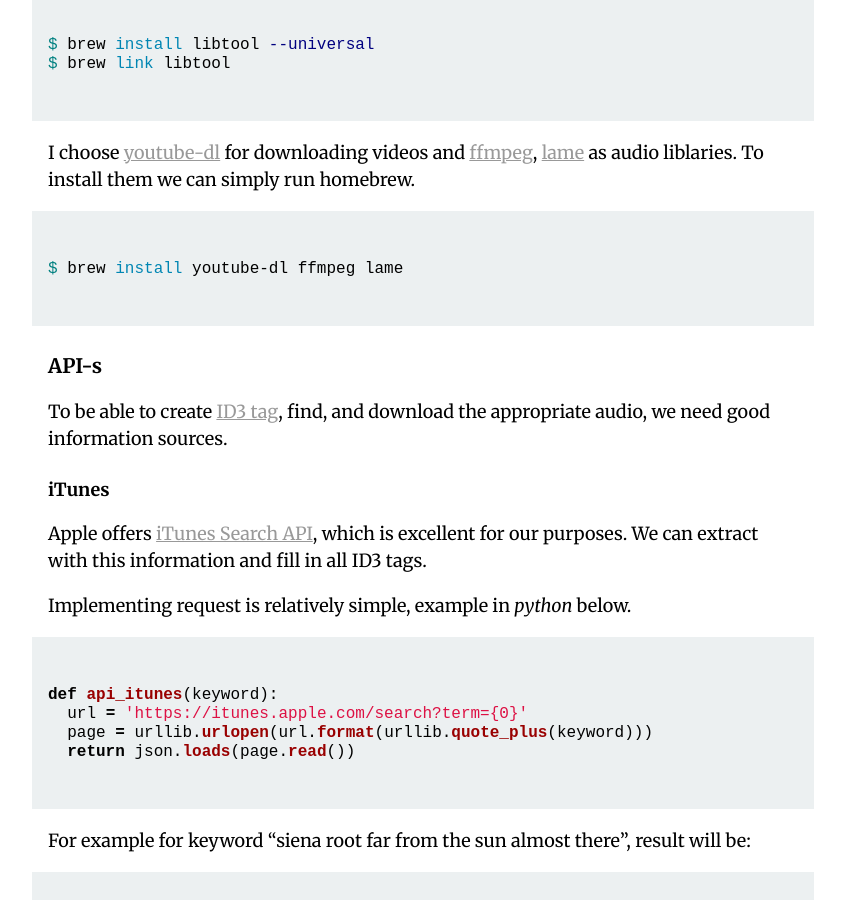
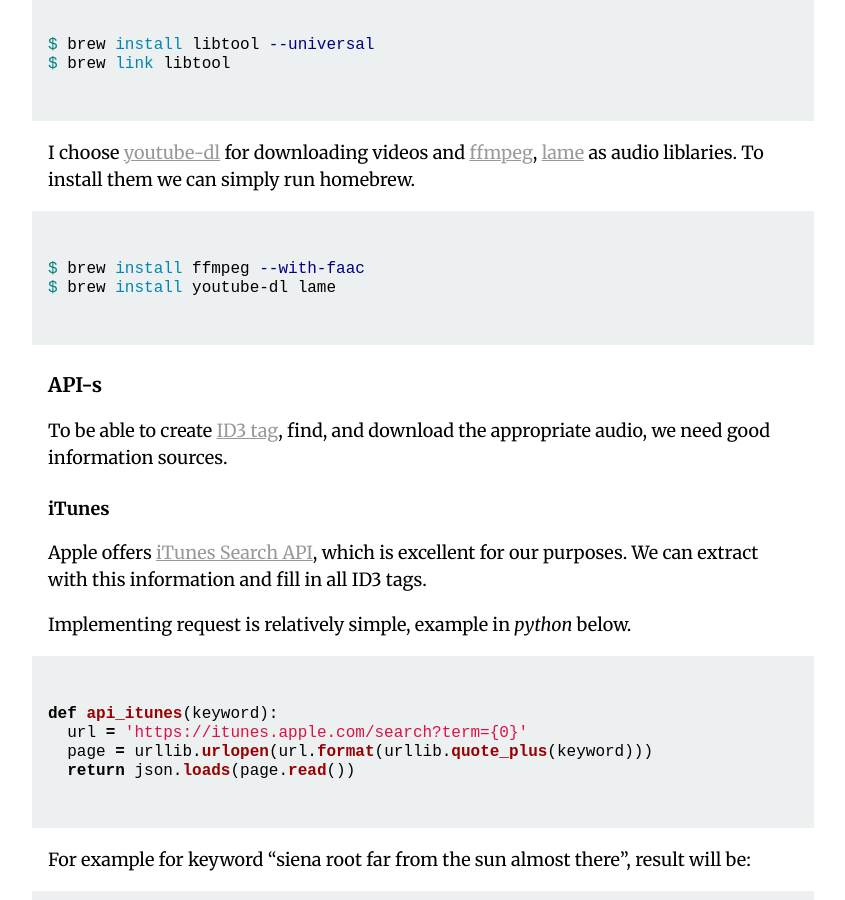
Before and after one commit to maciejczyzewski/maciejczyzewski.github.io, a Jekyll site: the page built from _posts/2015-08-07-find-and-download-music-from-legal-sources-hackers-way.markdown, in a window 1280 px wide and 900 px high, scrolled down 649 px. Shown: the whole window, without its empty margins (217-1062 px from the left). Built offline with Jekyll 4.4.1, drawn with Linux system fonts in a browser that asks for light colours; Markdown is read by kramdown in place of the engine named in the settings.

Commit message:
Repair broken homebrew command.

````diff
--- a/_posts/2015-08-07-find-and-download-music-from-legal-sources-hackers-way.markdown
+++ b/_posts/2015-08-07-find-and-download-music-from-legal-sources-hackers-way.markdown
@@ -35,7 +35,8 @@ $ brew link libtool
 I choose [youtube-dl](https://github.com/rg3/youtube-dl) for downloading videos and [ffmpeg](https://github.com/FFmpeg/FFmpeg), [lame](http://lame.sourceforge.net) as audio liblaries. To install them we can simply run homebrew.
 
 ```bash
-$ brew install youtube-dl ffmpeg lame
+$ brew install ffmpeg --with-faac
+$ brew install youtube-dl lame
 ```
 
 ## API-s
````
